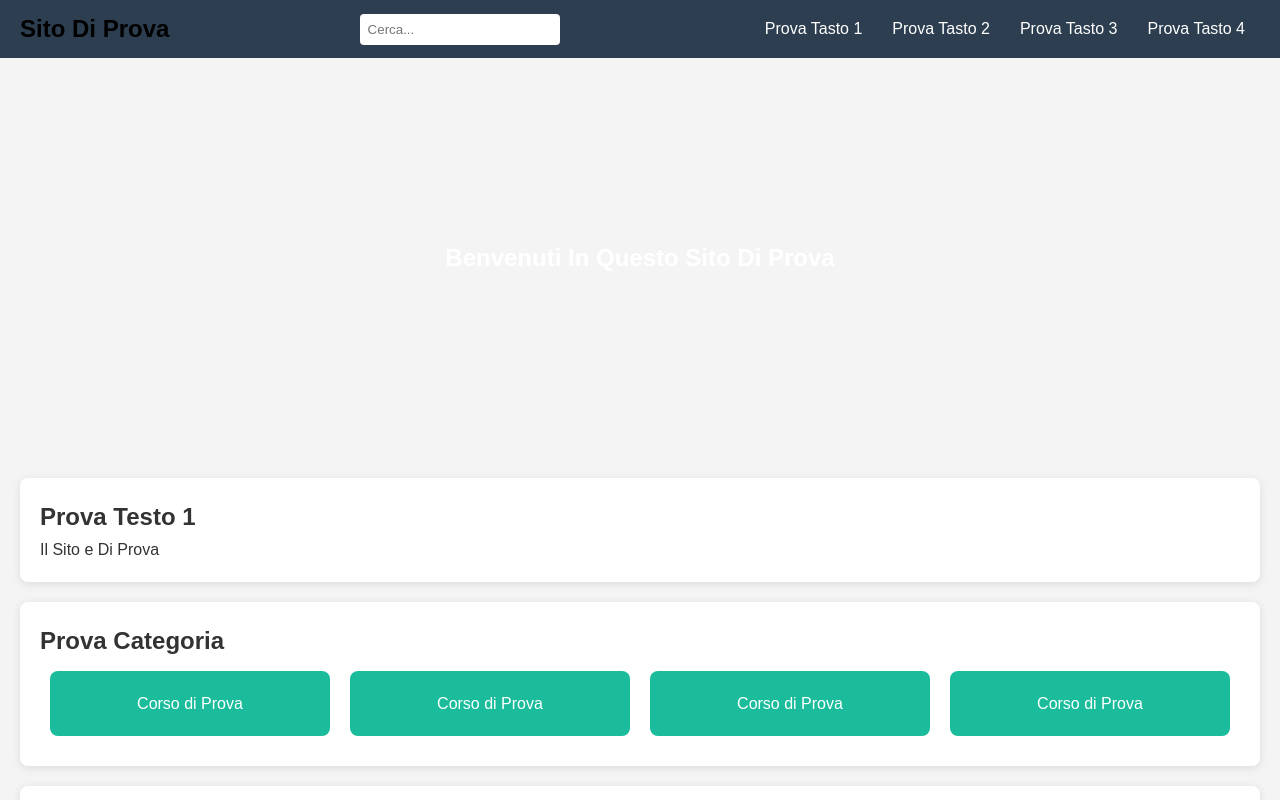
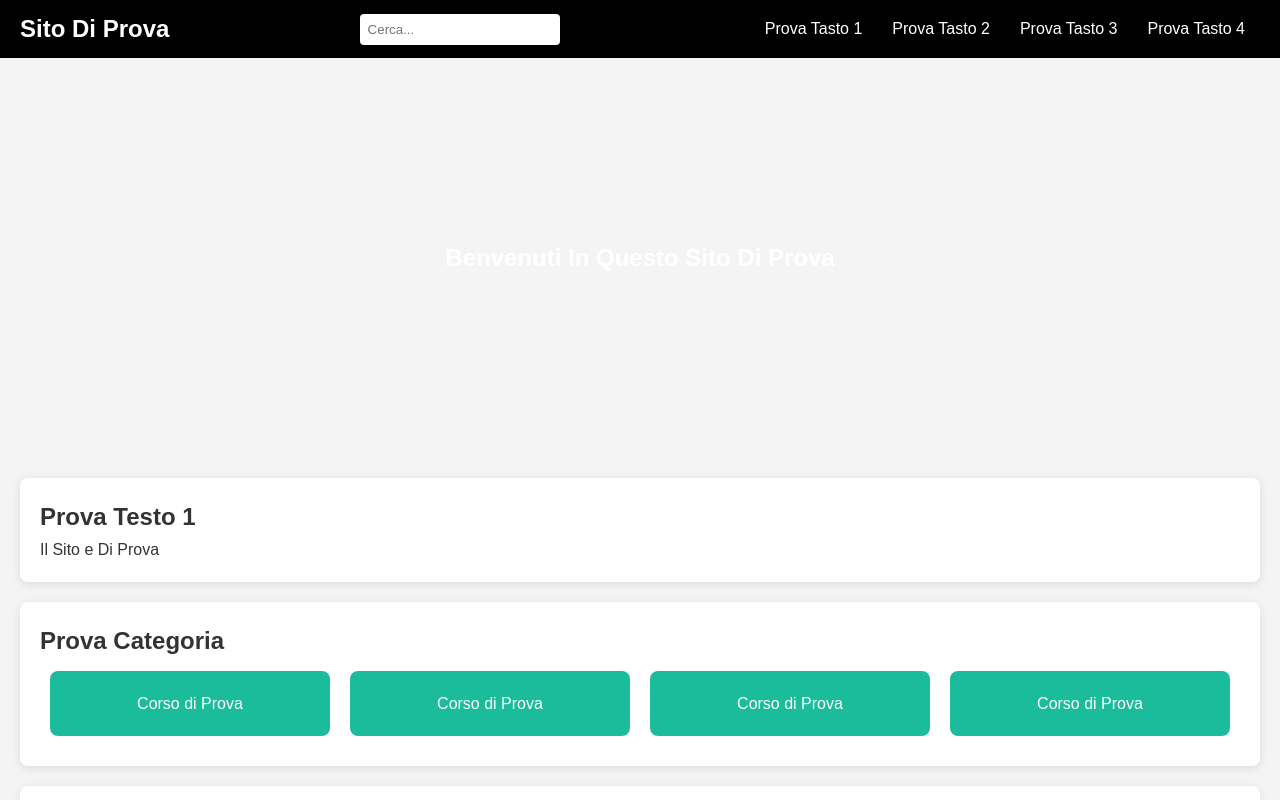
Before and after one commit to Duckky927/DuckSIte, a plain HTML site: page index.html in a window 1280 px wide. Shown: the top 800 px of the page. Drawn offline with Linux system fonts and the light colour scheme.

Commit message:
Update styles.css

```diff
--- a/styles.css
+++ b/styles.css
@@ -15,9 +15,9 @@ header {
     display: flex;
     justify-content: space-between;
     align-items: center;
-    background: #2c3e50;
+    background: #000000;
     padding: 10px 20px;
-    color: black;
+    color: white;
     position: sticky;
     top: 0;
     z-index: 1000;
```
